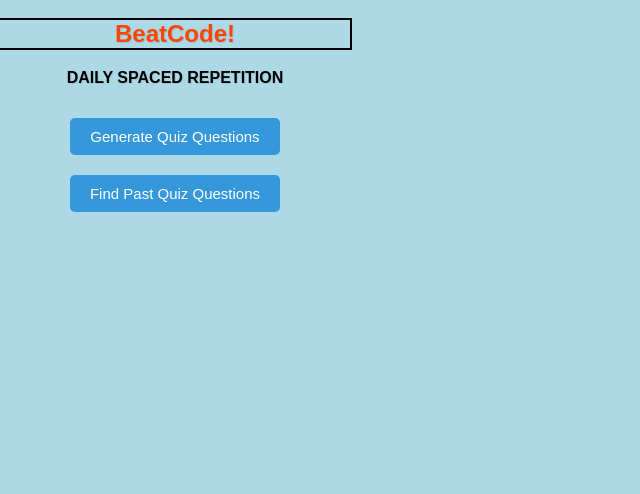
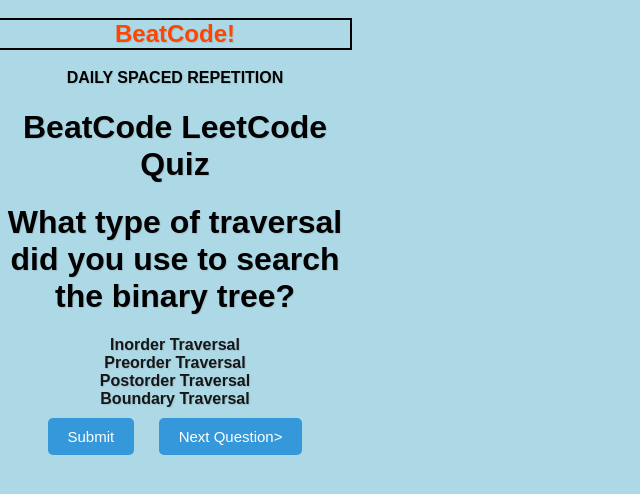
Before and after one commit to Wabona/Beat-Code, a browser extension: page index.html in a window 1280 px wide. Both pictures are taken after a click on the button "Generate Quiz Questions". Shown: the whole page, without its empty margins (0-640 px from the left). Drawn offline with Linux system fonts and the light colour scheme.

Commit message:
backend updates

```diff
--- a/index.html
+++ b/index.html
@@ -12,7 +12,7 @@
 <body class= "beatcode-page">
     <h2 id="title"> BeatCode! </h2>
     <h4> DAILY SPACED REPETITION</h4>
-    <div class="container">
+    <div id="quiz-container">
         <button id="generateQuiz">Generate Quiz Questions</button>
         <button id="pastQuestions">Find Past Quiz Questions</button>
     </div>
--- a/popup.js
+++ b/popup.js
@@ -1,58 +1,116 @@
-document.addEventListener('DOMContentLoaded', function () {
-  var generateButton = document.getElementById('generateQuiz');
-  var pastQuestionsButton = document.getElementById('pastQuestions');
+document.addEventListener("DOMContentLoaded", function () {
+  var generateButton = document.getElementById("generateQuiz");
+  var pastQuestionsButton = document.getElementById("pastQuestions");
 
   // letting background script know popup opened
   chrome.runtime.sendMessage({ action: "popupOpened" });
 
-
-  // button click event handlers
-
-    function quizScreen(){
-      var quizContainer = document.getElementById('quiz-container');
-      quizContainer.innerHTML = '';
-
-      var quizHtml = ``;
-    }
-
-    // checking the answer for the quiz
-    function checkAnswer(){
-
-  }
-
-  generateButton.addEventListener('click', function () {
-    // send message to background.js script to take screenshot of webpage and generate questions
-    chrome.runtime.sendMessage({action: "takeScreenshot"}, function(response){
-      console.log("Received response: ", response);
-    });
-
-    chrome.runtime.onMessage.addListener(async function(message, sender, sendResponse) {
+  // listening for response from server
+  chrome.runtime.onMessage.addListener(async function (
+    message,
+    sender,
+    sendResponse
+  ) {
     if (message.action === "serverResponse") {
       console.log("Response from server:", message.data);
     }
   });
 
-    // switch screens
-    //quizScreen();
+  // handling generate button action
+  generateButton.addEventListener("click", function () {
+    quizScreen();
+    // send message to background.js script to take screenshot of webpage and generate questions
+    chrome.runtime.sendMessage(
+      { action: "takeScreenshot" },
+      function (response) {
+        console.log("Received response: ", response);
+      }
+    );
 
-    console.log('generating quiz questions...');
-
+    console.log("generating quiz questions...");
   });
 
-
-    // generateButton.addEventListener('click', function () {
-    //   // code to generate quiz
-    //   //fetch("http://backend/question");
-    //   console.log('generating quiz questions...');
-    // });
-
-    function pastQuizScreen(){
+  function pastQuizScreen() {
     window.location.href = "pastquiz.html";
   }
-    pastQuestionsButton.addEventListener('click', function () {
+  pastQuestionsButton.addEventListener("click", function () {
     // code to find past quizzez
     //fetch("http://backend/question");
     pastQuizScreen();
-      console.log('Accessing past quiz questions...');
+    console.log("Accessing past quiz questions...");
   });
 });
+
+function quizScreen() {
+  var quizContainer = document.getElementById('quiz-container');
+  quizContainer.innerHTML = '';
+
+  var quizHtml = `
+      <h1>BeatCode LeetCode Quiz</h1>
+      <div class="question">
+        <h1>What type of traversal did you use to search the binary tree?</h1>
+      </div>
+      <div class="options">
+        <span>
+            <input
+            type="radio"
+            id="option-one"
+            name="option"
+            class="radio"
+            value="optionA"
+            />
+            <label for="option-one" class="option" id="option-one-label"
+            >Inorder Traversal</label
+            >
+        </span>
+
+        <span>
+            <input
+            type="radio"
+            id="option-two"
+            name="option"
+            class="radio"
+            value="optionB"
+            />
+            <label for="option-two" class="option" id="option-two-label"
+            >Preorder Traversal</label
+            >
+        </span>
+
+        <span>
+            <input
+            type="radio"
+            id="option-three"
+            name="option"
+            class="radio"
+            value="optionC"
+            />
+            <label for="option-three" class="option" id="option-three-label"
+            >Postorder Traversal</label
+            >
+        </span>
+
+        <span>
+            <input
+            type="radio"
+            id="option-four"
+            name="option"
+            class="radio"
+            value="optionD"
+            />
+            <label for="option-four" class="option" id="option-four-label"
+            >Boundary Traversal</label
+            >
+        </span>
+
+      </div>
+      <div class="buttons">
+        <button>Submit</button>
+        <button>Next Question></button>
+      </div>
+
+      <div id="result"></div>
+    `;
+
+  quizContainer.innerHTML = quizHtml;
+}
```
Lines whose indentation alone changed are shown as unchanged.
